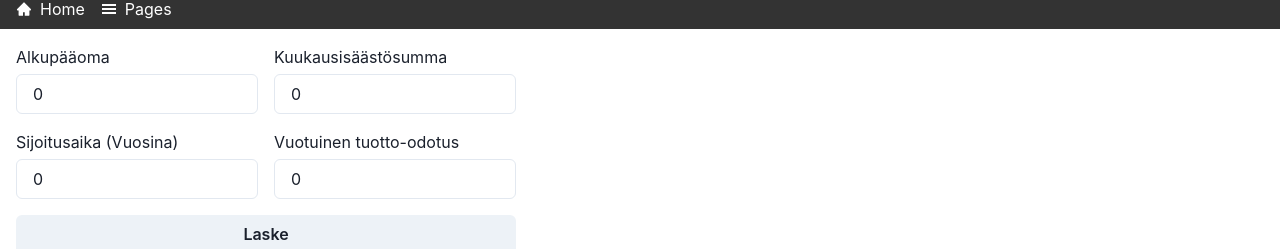
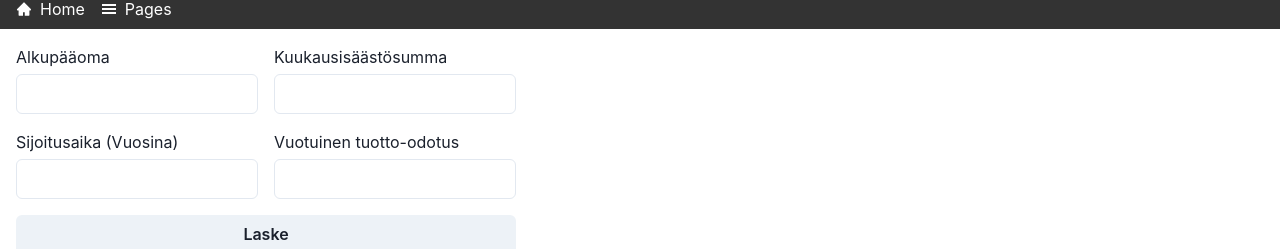
Before and after one commit to Iiigorriii/reactnettisivut, a Next.js app: page /sijoituslaskuri in a window 1280 px wide. Shown: the part 116-365 px from the top of the page. Built offline with nearby package versions, Linux system fonts and the light colour scheme.

Commit message:
Update index.js

```diff
--- a/pages/sijoituslaskuri/index.js
+++ b/pages/sijoituslaskuri/index.js
@@ -35,10 +35,10 @@ const Sijoituslaskuri = () => {
       )
     );
   };
-  const [startInvestment, setStartInvestment] = useState(0);
-  const [monthlyInvestment, setMonthlyInvestment] = useState(0);
-  const [years, setYears] = useState(0);
-  const [interest, setInterest] = useState(0);
+  const [startInvestment, setStartInvestment] = useState();
+  const [monthlyInvestment, setMonthlyInvestment] = useState();
+  const [years, setYears] = useState();
+  const [interest, setInterest] = useState();
   const [answer, setAnswer] = useState("");
 
   const onClick = () => {
```
